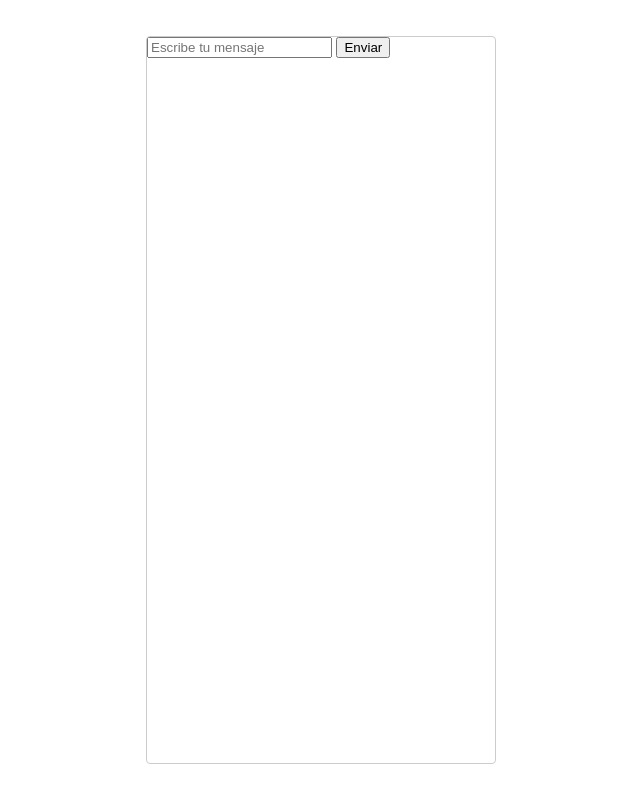
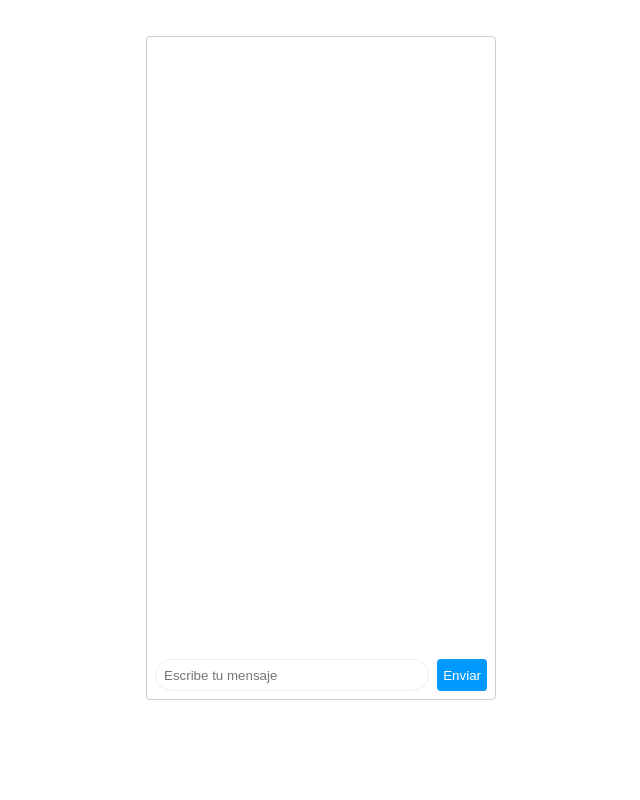
Before and after one commit to jeromanp/chat-node, a website: page client/index.html in a window 1280 px wide. Shown: the whole page, without its empty margins (319-959 px from the left). Drawn offline with Linux system fonts and the light colour scheme.

Commit message:
ass styles

```diff
--- a/client/index.html
+++ b/client/index.html
@@ -4,24 +4,48 @@
     <meta charset="UTF-8" />
     <meta name="viewport" content="width=device-width, initial-scale=1.0" />
     <title>Chat con NodeJS</title>
+
     <style>
       *,
       *::before,
       *::after {
         box-sizing: border-box;
       }
-      :root{
+
+      :root {
         color-scheme: light dark;
       }
+
       body {
         margin: 0;
-        font-family: Arial, sans-serif;
+        font-family: system-ui, -apple-system, BlinkMacSystemFont, "Segoe UI",
+          Roboto, Oxygen, Ubuntu, Cantarell, "Open Sans", "Helvetica Neue",
+          sans-serif;
         display: grid;
         place-content: center;
         height: 100vh;
-        padding: 36px;
+        padding: 36px 36px 100px 36px;
         grid-template-rows: 1fr;
       }
+
+      #messages {
+        list-style-type: none;
+        margin: 0;
+        padding: 0;
+        overflow-y: scroll;
+        height: 100%;
+        scroll-behavior: smooth;
+        padding-bottom: 48px;
+      }
+
+      #messages > li {
+        padding: 0.5rem 1rem;
+      }
+
+      #messages > li:nth-child(odd) {
+        background: #000;
+      }
+
       #chat {
         border: 1px solid #ccc;
         border-radius: 4px;
@@ -30,14 +54,54 @@
         height: 100%;
         position: relative;
       }
+
+      #form {
+        bottom: 0;
+        display: flex;
+        height: 48px;
+        left: 0;
+        padding: 4px;
+        position: absolute;
+        right: 0;
+      }
+
+      #input {
+        border-radius: 9999px;
+        border: 1px solid #eee;
+        flex: 1;
+        margin: 4px;
+        padding: 0 8px;
+      }
+
+      #input:focus {
+        outline: 0;
+      }
+
+      #form > button {
+        background: #09f;
+        color: #fff;
+        border: 0;
+        margin: 4px;
+        border-radius: 4px;
+      }
+
+      #form > button:hover {
+        background: #0cf;
+      }
     </style>
   </head>
   <body>
     <section id="chat">
-        <form id="form" action="">
-            <input type="text" name="message" id="input" placeholder="Escribe tu mensaje" autocomplete="off" />
-            <button type="submit">Enviar</button>
-        </form>
+      <form id="form" action="">
+        <input
+          type="text"
+          name="message"
+          id="input"
+          placeholder="Escribe tu mensaje"
+          autocomplete="off"
+        />
+        <button type="submit">Enviar</button>
+      </form>
     </section>
   </body>
 </html>
```
